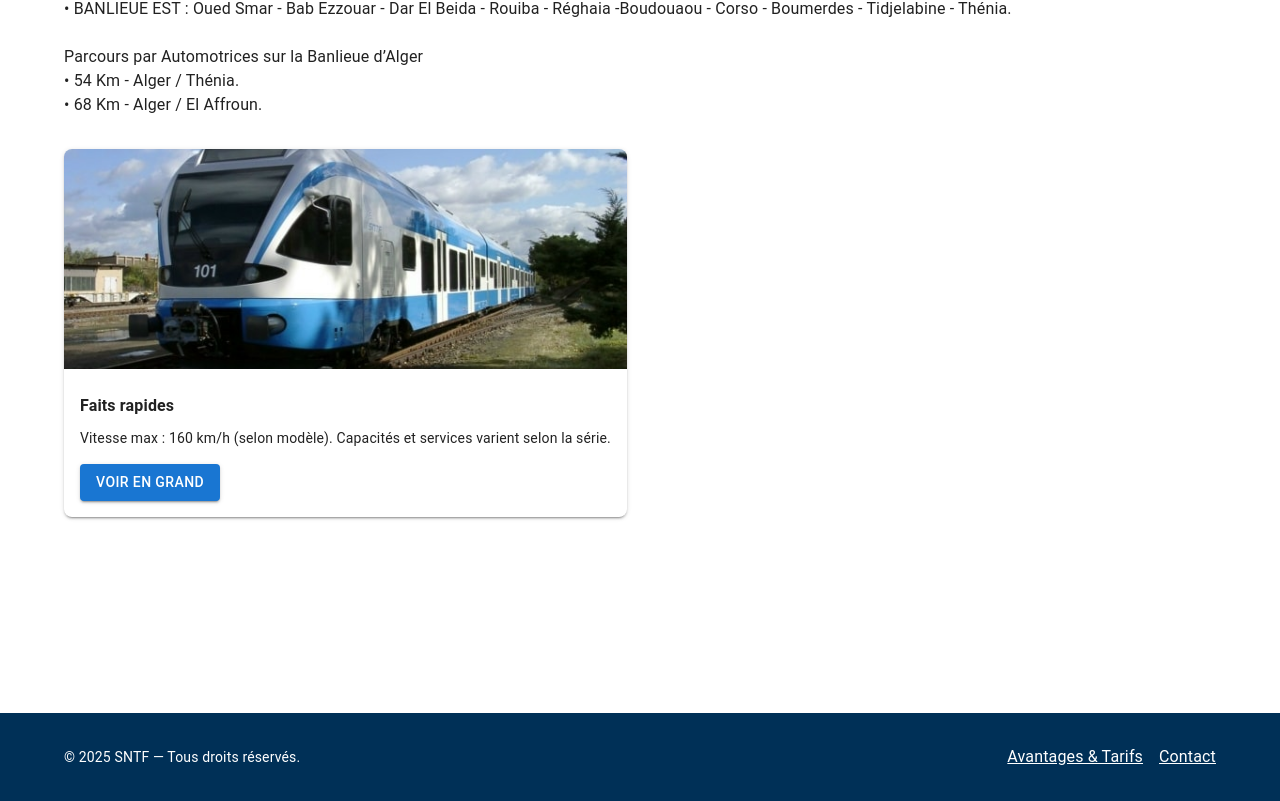
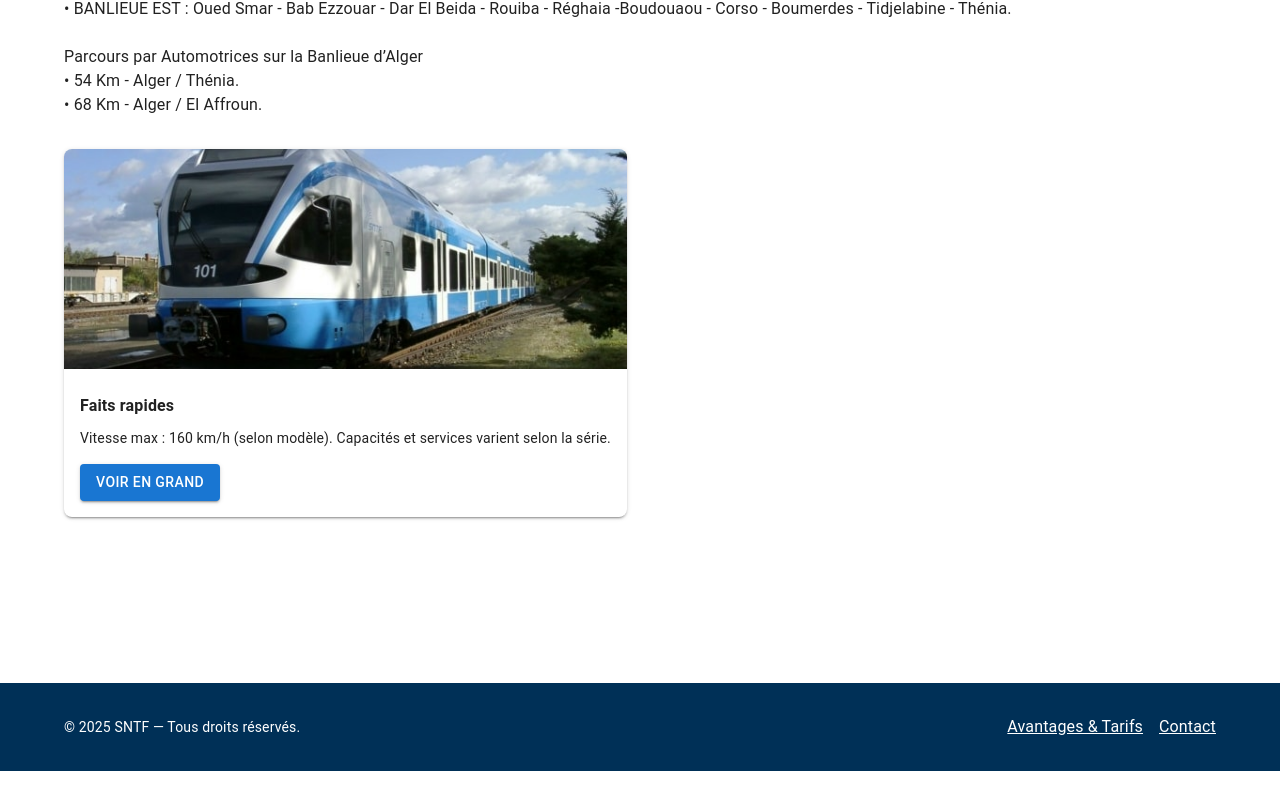
Before and after one commit to justFG/sntf, a Next.js app: page /trains/banlieues in a window 1280 px wide. Shown: the part 971-1772 px from the top of the page. After the commit the page ends 1742 px from the top, so only its background shows below. Built offline with nearby package versions, Linux system fonts and the light colour scheme.

Commit message:
Update homepage visuals and layout spacing
Replaced TrainIcon with sntf.png image on homepage and added sntfapp.png to public assets. Adjusted padding in Footer and removed unnecessary style from Navbar logo. Added extra spacing to homepage sections for improved layout.

```diff
--- a/src/components/Footer.jsx
+++ b/src/components/Footer.jsx
@@ -24,7 +24,7 @@ export default function Footer() {
 
   return (
     <ThemeProvider theme={theme}>
-      <div style={{ paddingTop: '100px' }}>
+      <div style={{ paddingTop: '70px' }}>
         <Box
           component="footer"
           sx={{ bgcolor: 'primary.main', color: '#fff', py: 4, mt: 8 }}
--- a/src/components/Navbar.jsx
+++ b/src/components/Navbar.jsx
@@ -49,7 +49,7 @@ export default function Navbar() {
         >
           <Toolbar sx={{ display: 'flex', alignItems: 'center', gap: 2 }}>
             <Box sx={{ display: 'flex', alignItems: 'center', mr: 2 }}>
-              <img src="/logo.png" alt="logo" style={{}}/>
+              <img src="/logo.png" alt="logo"/>
               <Button
                 component={NextLink}
                 href="/"
```
Also changed, not shown: src/pages/homepage.js (+6 -5 lines), public/sntf.png (added), public/sntfapp.png (added).
